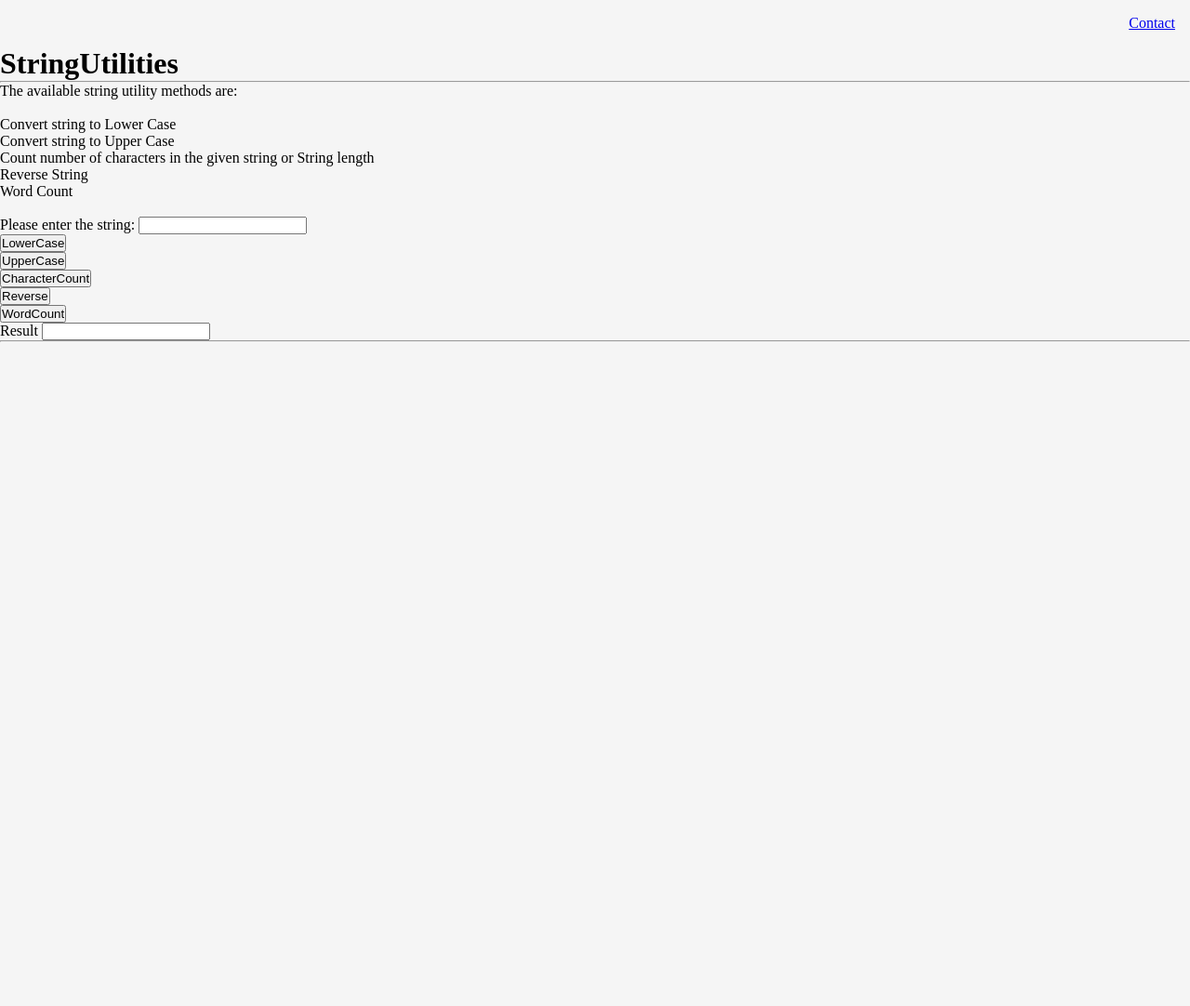
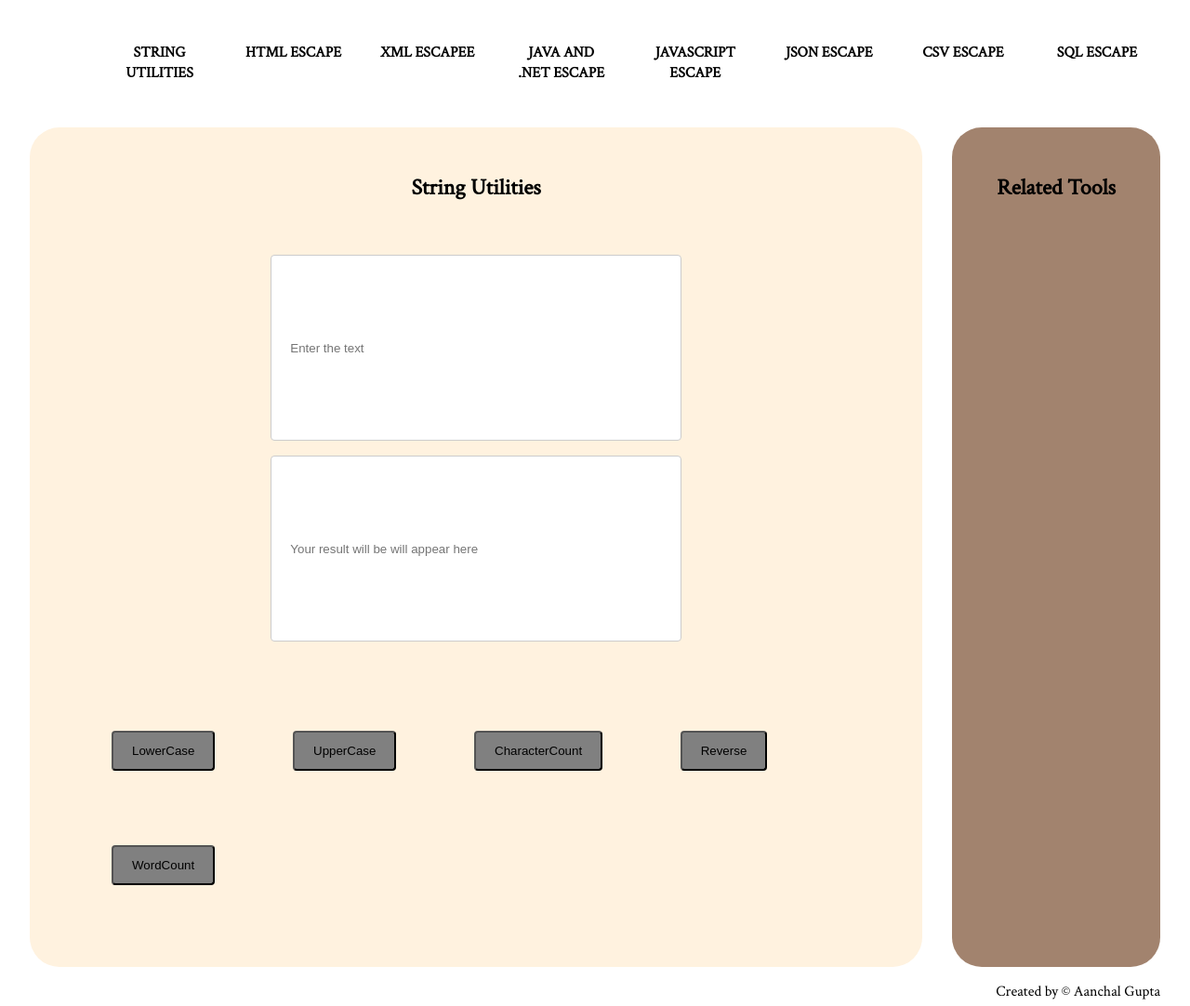
Before and after one commit to aangupta/String-Utilities, a website: page index.html in a window 1280 px wide. Shown: the whole page at 93% size. Before the commit the page ends 800 px from the top, so only its background shows below. Drawn offline with Linux system fonts and the light colour scheme.

Commit message:
changed the layout

```diff
--- a/index.html
+++ b/index.html
@@ -8,81 +8,55 @@
 
 </head>
 <body>
-    <div class ="topbar">
-        <div class ="topbar-inner">
-            <div class ="container">
+    <header>
         <div>
-                    <a href =""></a>
         </div>
-                <div class="contact">
-                    <nav>
+        <div>
              <ul>
-                            <li><a href="mailto:aanchalgupta457@gmail.com">Contact</a></li>
+                 <li>
+                     <a href="./index.html">String Utilities</a>
+                     <a href="">HTML Escape</a>
+                     <a href="">XML Escapee</a>
+                     <a href="">Java and .Net Escape</a>
+                     <a href="">JavaScript Escape</a>
+                     <a href="">JSON Escape</a>
+                     <a href="">CSV Escape</a>
+                     <a href="">SQL Escape</a>
+                 </li>
              </ul>
+        </div>
 
-                    </nav>
+     </header>
+
+     <section class="tools-container">
+        <div class ="showcase">
+            <h1> String Utilities</h1>
+            <div class="input-section">
+                <input type ="text" id ="input-text" placeholder="Enter the text">
+                <input type ="text" id ="output-text" placeholder="Your result will be will appear here">
+            </div>
+            <div class="action-item">
+                <input type ="button" id ="tolowercase" value="LowerCase">
+                <input type ="button" id ="touppercase" value ="UpperCase">
+                <input type ="button" id ="charactercount"value="CharacterCount">
+                <input type ="button" id ="reverse" value="Reverse">
+                <input type ="button" id ="wordcount" value="WordCount">
             </div>
 
         </div>
+
+        <div class ="top-box-a">
+            <h2>Related Tools</h2>
         </div>
 
-    </div>
-    <div class="content">
-        <div class ="content-inner">
-            <h1>StringUtilities</h1>
-            <hr>
-            <p>
-                The available string utility methods are:
-            </p>
-            <br>
-            <ul>
-                <li>
-                    Convert string to Lower Case
-                </li>
-                <li>
-                    Convert string to Upper Case
-                </li>
-                <li>
-                    Count number of characters in the given string or String length
-                </li>
-                <li>
-                   Reverse String
-                </li>
-                <li>
-                   Word Count
-                </li>
-            </ul>
-            <br>
-        </div>
-        <div class ="form-wrapper">
-
-                <div>
-                    <label for ="inputstring">Please enter the string:</label>
-                    <input type ="text" id ="inputstring" required>
-                </div>
-                <div>
-                    <ul>
-                        <li><input type ="button" id ="tolowercase" value="LowerCase"></li>
-                        <li><input type ="button" id ="touppercase" value ="UpperCase"></li>
-                        <li><input type ="button" id ="charactercount"value="CharacterCount"></li>
-                        <li><input type ="button" id ="reverse" value="Reverse"></li>
-                        <li><input type ="button" id ="wordcount" value="WordCount"></li>
-                    </ul>
-                </div>
-                <div>
-                    <label for ="outputstring">Result</label>
-                    <input type ="text" id ="outputstring">
-                </div>
+     </section>
 
 
-        </div>
 
-    </div>
     <footer>
-        <div class=footer-left></div>
-        <hr>
-        <div class=footer-right></div>
+        <p>Created by &copy; Aanchal Gupta</p>
     </footer>
+
     <script src="script.js"></script>
 </body>
 </html>
--- a/script.js
+++ b/script.js
@@ -3,20 +3,20 @@ const ucase = document.querySelector("#touppercase");
 const charcount = document.querySelector("#charactercount");
 const reverse = document.querySelector("#reverse");
 const wordcount = document.querySelector("#wordcount");
-const input = document.querySelector("#inputstring");
+const input = document.querySelector("#input-text");
 
 lcase.addEventListener('click',()=>{
-    document.querySelector("#outputstring").value = input.value.toLowerCase();
+    document.querySelector("#output-text").value = input.value.toLowerCase();
 });
 ucase.addEventListener('click',()=>{
-    document.querySelector("#outputstring").value = input.value.toUpperCase();
+    document.querySelector("#output-text").value = input.value.toUpperCase();
 });
 charcount.addEventListener('click',()=> {
-    document.querySelector("#outputstring").value = parseInt(input.value.length);
+    document.querySelector("#output-text").value = parseInt(input.value.length);
 });
 reverse.addEventListener('click',()=> {
-    document.querySelector("#outputstring").value = input.value.split("").reverse().join("");
+    document.querySelector("#output-text").value = input.value.split("").reverse().join("");
 });
 wordcount.addEventListener('click',()=> {
-    document.querySelector("#outputstring").value = parseInt(input.value.split(" ").length);
+    document.querySelector("#output-text").value = parseInt(input.value.split(" ").length);
 });
--- a/style.css
+++ b/style.css
@@ -1,22 +1,144 @@
-*{
+@import url('https://fonts.googleapis.com/css2?family=Roboto+Slab&display=swap');
+@import url('https://fonts.googleapis.com/css2?family=Crimson+Text&display=swap');
+@import url('https://fonts.googleapis.com/css2?family=Yantramanav:wght@500&display=swap');
+
+* {
   padding: 0;
   margin: 0;
+}
+
+html {
   box-sizing: border-box;
-    -webkit-font-smotting:antialised;
+  font-family: 'Crimson Text', serif;
+}
 
+body {
+  font-family: 'Crimson Text', serif;
+  line-height: 1.4;
+  margin: 0 2rem;
 }
-body{
-    background:whitesmoke;
+
+header {
+  display: grid;
+  grid-template-columns: .5fr 8fr;
+  align-content: center;
 }
-.topbar{
 
+header ul {
+  margin: 2rem 0;
+  padding: 0;
+  display: grid;
+  list-style: none;
+}
+
+header li {
+  align-items: right;
+  display: grid;
+  grid-template-columns: repeat(8, 1fr);
+  grid-gap: 8px;
+}
+
+header a {
+  text-align: center;
+  text-decoration: none;
+  text-transform: uppercase;
+  display: inline-block;
+  font-size: 1rem;
+  font-weight: bold;
+  padding: 14px 16px;
+  border-radius: 1rem;
+  color: black;
+}
+
+li a:hover {
+  background-color: #d9ad7c;
+  color: white;
+}
+
+input[type=text],
+select {
   width: 100%;
+  height: 200px;
+  padding: 12px 20px;
+  margin: 8px 0;
+  display: inline-block;
+  border: 1px solid #ccc;
+  border-radius: 4px;
+  box-sizing: border-box;
+}
+
+input[type=button],
+select {
+  width: fit-content;
   height: auto;
-    padding: 1rem;
+  padding: 12px 20px;
+  margin: 40px;
+  display: inline-block;
+  border-radius: 4px;
+  box-sizing: border-box;
+  background: grey;
+  text-decoration: solid;
+  color: black;
 }
-.contact li{
-    list-style: none;
+
+footer {
+  color: black;
+  font-family: 'Crimson Text', serif;
   text-align: right;
+  margin-top: 1rem;
+  margin-bottom: 1rem;
+}
 
+.tools-container {
+  display: grid;
+  grid-template-areas: 'showcase showcase showcase top-box-a''showcase showcase showcase top-box-a';
+  grid-gap: 2rem;
+}
 
+.showcase {
+  grid-area: showcase;
+  display: flex;
+  flex-direction: column;
+  align-items: center;
+  justify-content: center;
+  padding: 3rem;
+  grid-gap: 3rem;
+  background-color: #fff2df;
+  border-radius: 2rem;
 }
+
+.top-box-a {
+  grid-area: top-box-a;
+  padding: 3rem;
+  background-color: #a2836e;
+  border-radius: 2rem;
+}
+
+.boxes {
+  display: grid;
+  grid-template-columns: repeat(3, 2fr);
+  grid-gap: 3rem;
+  border-style: block;
+  margin: 2rem;
+}
+
+.box {
+  margin: 1rem 1rem;
+  background-color: #daebe8;
+  border-radius: 1rem;
+}
+
+.box h3 {
+  margin: 1rem 2rem;
+  font-family: 'Crimson Text', serif;
+  font-weight: bold;
+}
+
+.box p {
+  font-family: 'Crimson Text', serif;
+  font-size: 1rem;
+  margin-bottom: 3rem;
+  margin-left: 2rem;
+  margin-right: 2rem;
+  font-weight: lighter;
+}
```
Lines whose indentation alone changed are shown as unchanged.
